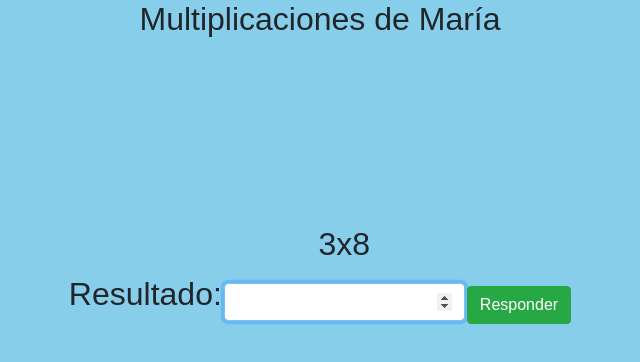
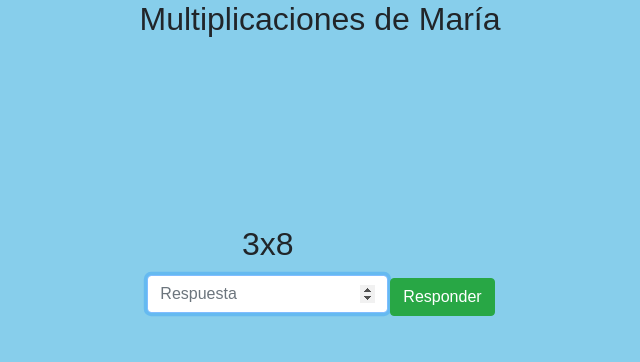
Before and after one commit to MTRG15/mtrg15.github.io, a plain HTML site: page index.html in a window 1280 px wide. Shown: the whole page, without its empty margins (320-960 px from the left). Drawn offline with nearby package versions, Linux system fonts and the light colour scheme.

```diff
--- a/index.html
+++ b/index.html
@@ -38,7 +38,7 @@
 				<td></td><td><span id="mult1"></span><span id="operator">x</span><span id="mult2"></span></td><td></td>
 			</tr>
 			<tr>
-				<td><p>Resultado: </p></td><td><input type="number" id="respuesta" class="form-control mr-sm-2" onkeypress=""></td><td><button id="boton" class="btn btn-success my-2 my-sm-0" type="submit" onclick="refresh()">Responder</button></td>
+				<td></td><td><input type="number" placeholder="Respuesta" id="respuesta" class="form-control mr-sm-2" onkeypress=""></td><td><button id="boton" class="btn btn-success my-2 my-sm-0" type="submit" onclick="refresh()">Responder</button></td>
 			</tr>
 
 
```
